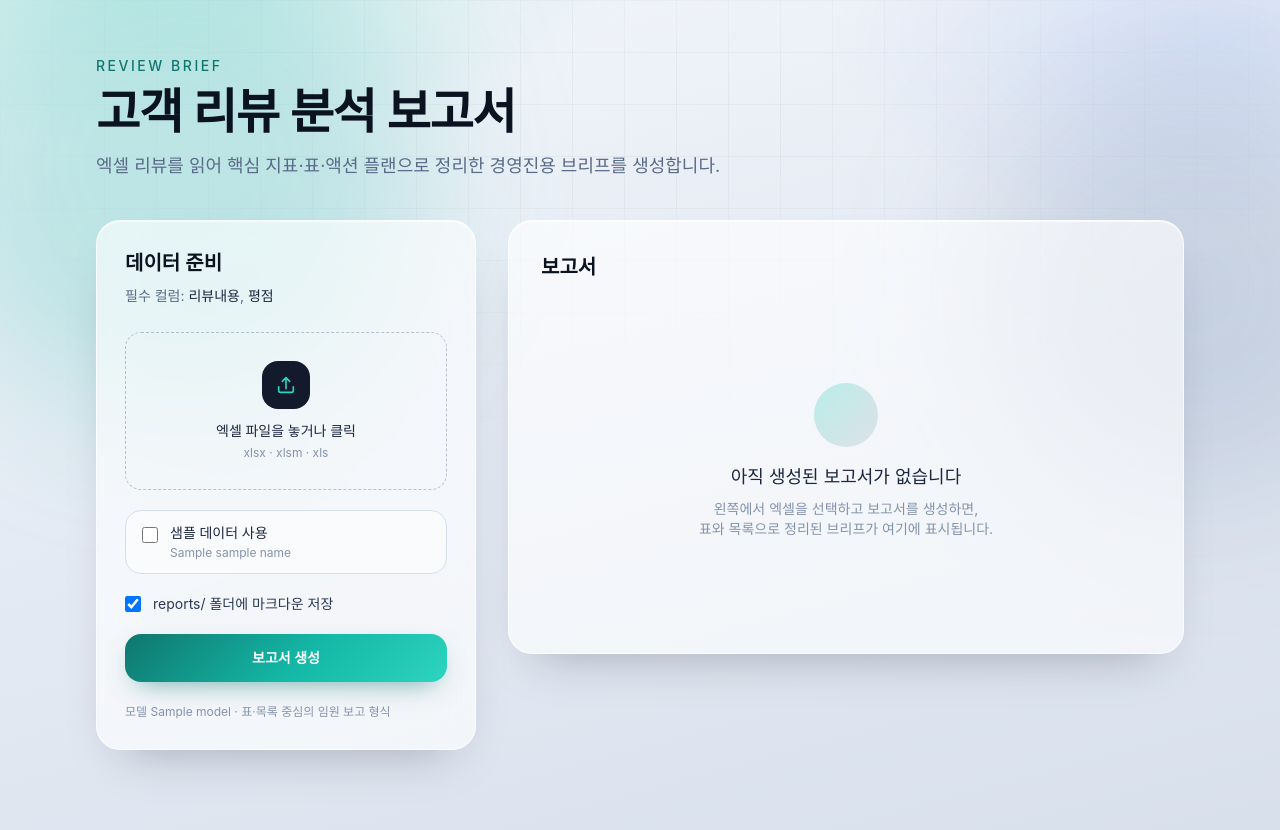
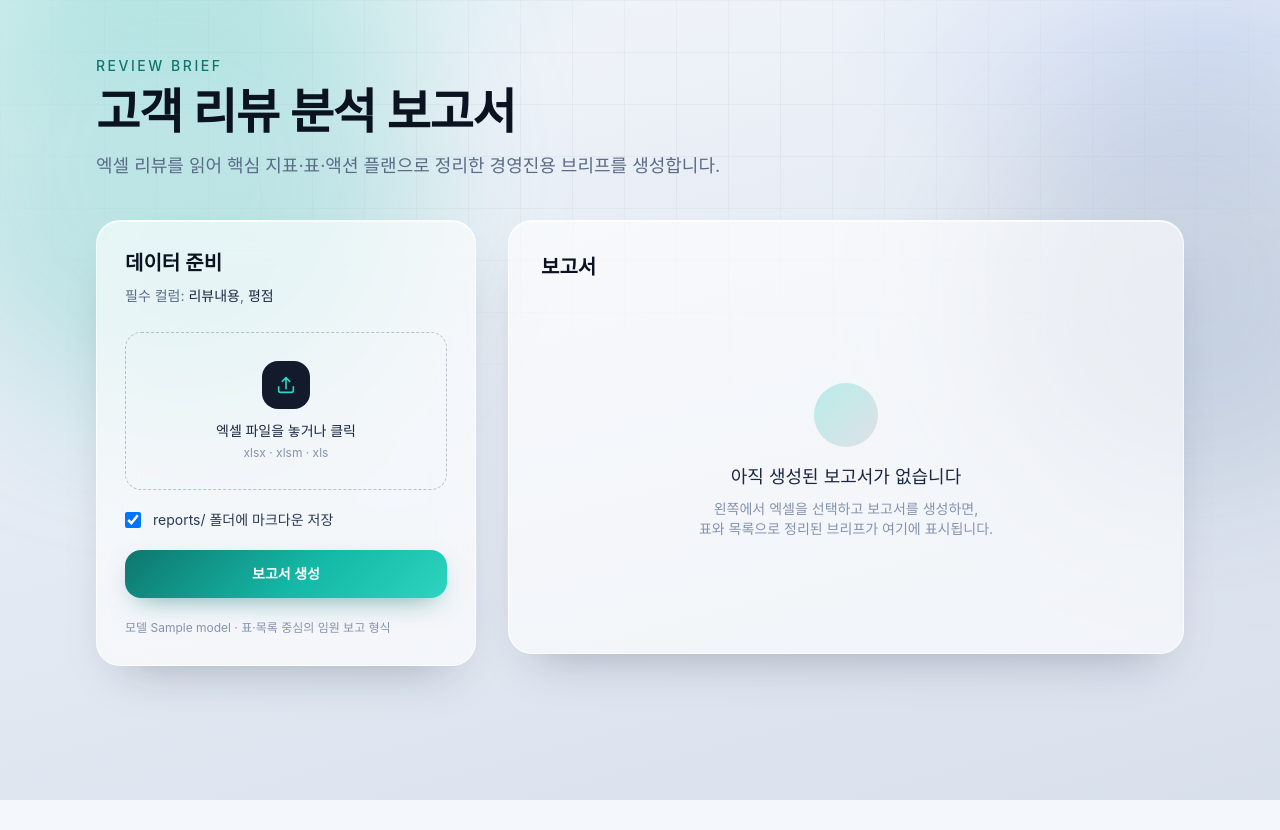
Before and after one commit to absolutelyfullycapable/CursorAI-study, a Flask app: template @스터디/18 고객 리뷰 분석하여 보고서 생성하는 프로그램 만들기/templates/index.html in a window 1280 px wide; the page is wider, and only the part inside the window is pictured. After the commit the page ends 800 px from the top of that part, so only its background shows below. Run offline with Flask 3, Linux system fonts and the light colour scheme; the template is opened without the code that fills it: most values are stand-ins (such as "Sample title", 1, 10 or a date in 2020); some libraries are stand-ins or nearby versions; some web fonts are replaced.

Commit message:
18 프로젝트 샘플 엑셀 제거 및 README·웹 UI 정리
Co-authored-by: Cursor <cursoragent@cursor.com>

```diff
--- a/@스터디/18 고객 리뷰 분석하여 보고서 생성하는 프로그램 만들기/analyze_reviews.py
+++ b/@스터디/18 고객 리뷰 분석하여 보고서 생성하는 프로그램 만들기/analyze_reviews.py
@@ -17,7 +17,6 @@ from openpyxl import load_workbook
 
 BASE_DIR = Path(__file__).resolve().parent
 DEFAULT_OUTPUT_DIR = BASE_DIR / "reports"
-DEFAULT_EXCEL = BASE_DIR / "노트북 고객 리뷰 데이터.xlsx"
 
 # 보고서 작성에 충분하면서 토큰 비용이 가장 낮은 모델
 DEFAULT_MODEL = "claude-haiku-4-5"
@@ -398,9 +397,7 @@ def parse_args() -> argparse.Namespace:
     )
     parser.add_argument(
         "excel",
-        nargs="?",
-        default=str(DEFAULT_EXCEL),
-        help=f"분석할 엑셀 경로 (기본: {DEFAULT_EXCEL.name})",
+        help="분석할 엑셀 파일 경로",
     )
     parser.add_argument(
         "-o",
--- a/@스터디/18 고객 리뷰 분석하여 보고서 생성하는 프로그램 만들기/app.py
+++ b/@스터디/18 고객 리뷰 분석하여 보고서 생성하는 프로그램 만들기/app.py
@@ -13,12 +13,10 @@ from dotenv import load_dotenv
 from flask import Flask, jsonify, render_template, request
 
 from analyze_reviews import (
-    DEFAULT_EXCEL,
     DEFAULT_MODEL,
     DEFAULT_OUTPUT_DIR,
     compute_metrics,
     generate_report,
-    load_reviews,
     load_reviews_from_bytes,
     save_report,
 )
@@ -42,51 +40,33 @@ def get_client() -> Anthropic:
 
 @app.get("/")
 def index():
-    sample_name = DEFAULT_EXCEL.name if DEFAULT_EXCEL.is_file() else None
-    return render_template(
-        "index.html",
-        model=DEFAULT_MODEL,
-        sample_name=sample_name,
-    )
+    return render_template("index.html", model=DEFAULT_MODEL)
 
 
 @app.post("/api/analyze")
 def api_analyze():
-    use_sample = (request.form.get("use_sample") or "") == "1"
     save = (request.form.get("save") or "1") == "1"
     uploaded = request.files.get("excel")
 
     try:
-        if use_sample:
-            if not DEFAULT_EXCEL.is_file():
-                return jsonify(
-                    {"ok": False, "error": "샘플 엑셀 파일이 없습니다."}
-                ), 400
-            rows, headers = load_reviews(DEFAULT_EXCEL)
-            filename = DEFAULT_EXCEL.name
-            stem = DEFAULT_EXCEL.stem
-        else:
-            if uploaded is None or not uploaded.filename:
-                return jsonify(
-                    {
-                        "ok": False,
-                        "error": "엑셀 파일을 업로드하거나 샘플 데이터를 사용해 주세요.",
-                    }
-                ), 400
-            ext = Path(uploaded.filename).suffix.lower()
-            if ext not in ALLOWED_EXT:
-                return jsonify(
-                    {
-                        "ok": False,
-                        "error": "xlsx / xlsm / xls 파일만 업로드할 수 있습니다.",
-                    }
-                ), 400
-            data = uploaded.read()
-            if not data:
-                return jsonify({"ok": False, "error": "빈 파일입니다."}), 400
-            rows, headers = load_reviews_from_bytes(data, uploaded.filename)
-            filename = Path(uploaded.filename).name
-            stem = Path(uploaded.filename).stem
+        if uploaded is None or not uploaded.filename:
+            return jsonify(
+                {"ok": False, "error": "엑셀 파일을 업로드해 주세요."}
+            ), 400
+        ext = Path(uploaded.filename).suffix.lower()
+        if ext not in ALLOWED_EXT:
+            return jsonify(
+                {
+                    "ok": False,
+                    "error": "xlsx / xlsm / xls 파일만 업로드할 수 있습니다.",
+                }
+            ), 400
+        data = uploaded.read()
+        if not data:
+            return jsonify({"ok": False, "error": "빈 파일입니다."}), 400
+        rows, headers = load_reviews_from_bytes(data, uploaded.filename)
+        filename = Path(uploaded.filename).name
+        stem = Path(uploaded.filename).stem
     except ValueError as exc:
         return jsonify({"ok": False, "error": str(exc)}), 400
     except Exception as exc:  # noqa: BLE001
--- a/@스터디/18 고객 리뷰 분석하여 보고서 생성하는 프로그램 만들기/templates/index.html
+++ b/@스터디/18 고객 리뷰 분석하여 보고서 생성하는 프로그램 만들기/templates/index.html
@@ -140,13 +140,6 @@
       border-color: #14b8a6;
       background: linear-gradient(160deg, rgba(20, 184, 166, 0.12), rgba(255, 255, 255, 0.75));
       box-shadow: 0 0 0 3px rgba(20, 184, 166, 0.12);
-    }
-
-    .dropzone.is-sample {
-      border-style: solid;
-      border-color: #5a6b88;
-      background: linear-gradient(160deg, rgba(90, 107, 136, 0.1), rgba(255, 255, 255, 0.75));
-      box-shadow: 0 0 0 3px rgba(90, 107, 136, 0.1);
     }
 
     .file-chip {
@@ -371,34 +364,7 @@
                   </button>
                 </div>
               </div>
-
-              <!-- 샘플 사용 중 -->
-              <div id="drop-sample" class="file-chip hidden w-full">
-                <div class="mb-3 inline-flex items-center gap-1.5 rounded-full bg-ink-700 px-2.5 py-1 text-[11px] font-semibold tracking-wide text-white">
-                  샘플 데이터
-                </div>
-                <div class="rounded-2xl border border-ink-300/40 bg-white/80 px-3.5 py-3 text-left">
-                  <p id="sample-name-label" class="truncate text-sm font-semibold text-ink-900">{{ sample_name or "샘플 엑셀" }}</p>
-                  <p class="mt-0.5 text-xs text-ink-400">체크 해제 후 직접 파일을 올릴 수 있어요</p>
-                </div>
-              </div>
             </div>
-
-            {% if sample_name %}
-            <label class="flex cursor-pointer items-start gap-3 rounded-2xl border border-mist-200 bg-white/50 px-4 py-3">
-              <input
-                id="use_sample"
-                name="use_sample"
-                type="checkbox"
-                value="1"
-                class="mt-1 h-4 w-4 rounded border-ink-300 text-tide-600 focus:ring-tide-500"
-              />
-              <span>
-                <span class="block text-sm font-medium text-ink-800">샘플 데이터 사용</span>
-                <span class="mt-0.5 block text-xs text-ink-400">{{ sample_name }}</span>
-              </span>
-            </label>
-            {% endif %}
 
             <label class="flex cursor-pointer items-center gap-3 text-sm text-ink-700">
               <input
@@ -488,11 +454,9 @@
     const fileInput = document.getElementById("excel");
     const dropEmpty = document.getElementById("drop-empty");
     const dropReady = document.getElementById("drop-ready");
-    const dropSample = document.getElementById("drop-sample");
     const fileNameEl = document.getElementById("file-name");
     const fileMetaEl = document.getElementById("file-meta");
     const clearFileBtn = document.getElementById("clear-file");
-    const useSample = document.getElementById("use_sample");
     const submitBtn = document.getElementById("submit-btn");
     const errorBox = document.getElementById("error-box");
     const placeholder = document.getElementById("placeholder");
@@ -519,16 +483,10 @@
     function setDropState(mode) {
       dropEmpty.classList.toggle("hidden", mode !== "empty");
       dropReady.classList.toggle("hidden", mode !== "ready");
-      dropSample.classList.toggle("hidden", mode !== "sample");
       dropzone.classList.toggle("is-ready", mode === "ready");
-      dropzone.classList.toggle("is-sample", mode === "sample");
     }
 
     function refreshDropzone() {
-      if (useSample?.checked) {
-        setDropState("sample");
-        return;
-      }
       const f = fileInput.files?.[0];
       if (f) {
         fileNameEl.textContent = f.name;
@@ -543,41 +501,28 @@
 
     dropzone.addEventListener("click", (e) => {
       if (e.target.closest("#clear-file")) return;
-      if (useSample?.checked) return;
       fileInput.click();
     });
     dropzone.addEventListener("dragover", (e) => {
       e.preventDefault();
-      if (useSample?.checked) return;
       dropzone.classList.add("is-drag");
     });
     dropzone.addEventListener("dragleave", () => dropzone.classList.remove("is-drag"));
     dropzone.addEventListener("drop", (e) => {
       e.preventDefault();
       dropzone.classList.remove("is-drag");
-      if (useSample?.checked) return;
       if (e.dataTransfer.files?.length) {
         fileInput.files = e.dataTransfer.files;
-        if (useSample) useSample.checked = false;
         refreshDropzone();
       }
     });
-    fileInput.addEventListener("change", () => {
-      if (fileInput.files?.length && useSample) useSample.checked = false;
-      refreshDropzone();
-    });
+    fileInput.addEventListener("change", refreshDropzone);
     clearFileBtn.addEventListener("click", (e) => {
       e.preventDefault();
       e.stopPropagation();
       fileInput.value = "";
       refreshDropzone();
     });
-    if (useSample) {
-      useSample.addEventListener("change", () => {
-        if (useSample.checked) fileInput.value = "";
-        refreshDropzone();
-      });
-    }
 
     refreshDropzone();
 
@@ -615,9 +560,8 @@
       e.preventDefault();
       clearError();
 
-      const usingSample = useSample?.checked;
-      if (!usingSample && !fileInput.files?.length) {
-        showError("엑셀 파일을 선택하거나 샘플 데이터를 체크해 주세요.");
+      if (!fileInput.files?.length) {
+        showError("엑셀 파일을 업로드해 주세요.");
         return;
       }
 
@@ -630,10 +574,6 @@
       loading.classList.remove("hidden");
 
       const fd = new FormData(form);
-      if (usingSample) {
-        fd.set("use_sample", "1");
-        fd.delete("excel");
-      }
 
       try {
         const res = await fetch("/api/analyze", { method: "POST", body: fd });
```
Also changed, not shown: README.md.
